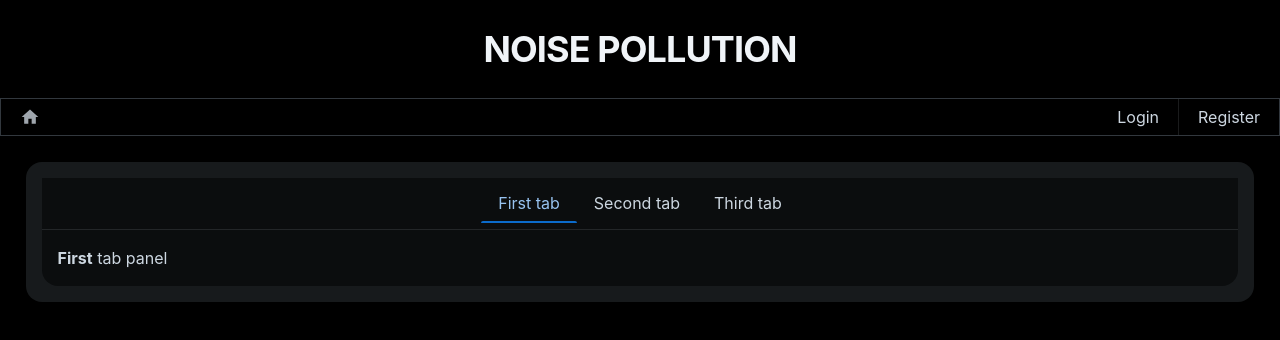
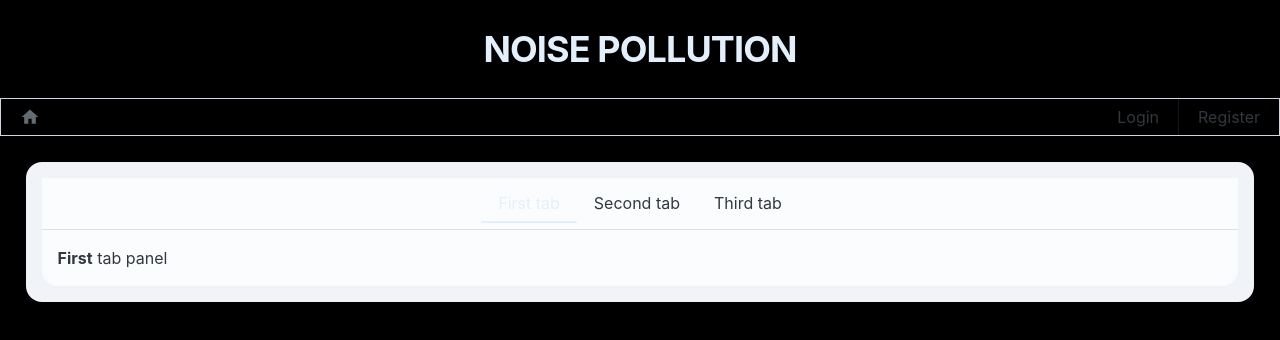
Before and after one commit to TimSesel/Project-Website-Frontend, a React (Create React App) app: page / in a window 1280 px wide. Shown: the top 340 px of the page. Built offline with nearby package versions, Linux system fonts and the light colour scheme.

Commit message:
PROJECT-15 Theme adjustment
Adjusting primary coloration for dark mode.

```diff
--- a/src/App.js
+++ b/src/App.js
@@ -8,7 +8,7 @@ import Profile from "./components/Profile";
 import Logout from "./components/Logout";
 import Map from "./components/Map";
 import Box from '@mui/joy/Box';
-import { CssVarsProvider, ThemeProvider, useTheme } from '@mui/joy/styles';
+import { CssVarsProvider, ThemeProvider, useTheme, extendTheme } from '@mui/joy/styles';
 
 function App() {
   const [user, setUser] = useState(localStorage.user ? JSON.parse(localStorage.user) : null);
@@ -17,11 +17,30 @@ function App() {
     setUser(userInfo);
   }
 
-  const theme = useTheme();
+  const theme = extendTheme({
+    colorSchemes: {
+      dark: {
+        palette: {
+          primary: {
+            50: '#F3E5F5',
+            100: '#E1BEE7',
+            200: '#CE93D8',
+            300: '#BA68C8',
+            400: '#AB47BC',
+            500: '#9C27B0',
+            600: '#8E24AA',
+            700: '#7B1FA2',
+            800: '#6A1B9A',
+            900: '#4A148C',
+          },
+        },
+      },
+    },
+  });
 
   return (
-    <ThemeProvider theme={theme}>
-      <CssVarsProvider defaultMode="dark">
+    <ThemeProvider>
+      <CssVarsProvider theme={theme} defaultMode="light">
         <BrowserRouter>
           <UserContext.Provider value={{
             user: user,
--- a/src/components/Header.js
+++ b/src/components/Header.js
@@ -12,7 +12,7 @@ import Typography from '@mui/joy/Typography';
 function Header(props) {
     return (
         <header>
-            <Typography level="h1" sx={{ textAlign: 'center', mb: '25px', mt: '25px' }}>{props.title}</Typography>
+            <Typography level="h1" sx={{ color: 'primary.100', textAlign: 'center', mb: '25px', mt: '25px' }}>{props.title}</Typography>
             <Box component="nav" aria-label={props.title} sx={{ flexGrow: 1 }} >
                 <List role="menubar" orientation="horizontal" variant="outlined">
                     <ListItem role="none">
--- a/src/components/Map.js
+++ b/src/components/Map.js
@@ -14,11 +14,11 @@ function Map(){
                     flex: 'initial',
                     bgcolor: 'transparent', '&:hover': {bgcolor: 'background.level1',},
                     [`&.${tabClasses.selected}`]: {
-                        color: 'primary.plainColor', '&::after': {
+                        color: 'primary.100', '&::after': {
                             height: 2,
                             borderTopLeftRadius: 16,
                             borderTopRightRadius: 16,
-                            bgcolor: 'primary.500',
+                            bgcolor: 'primary.100',
                         },
                     },
                 },
```
